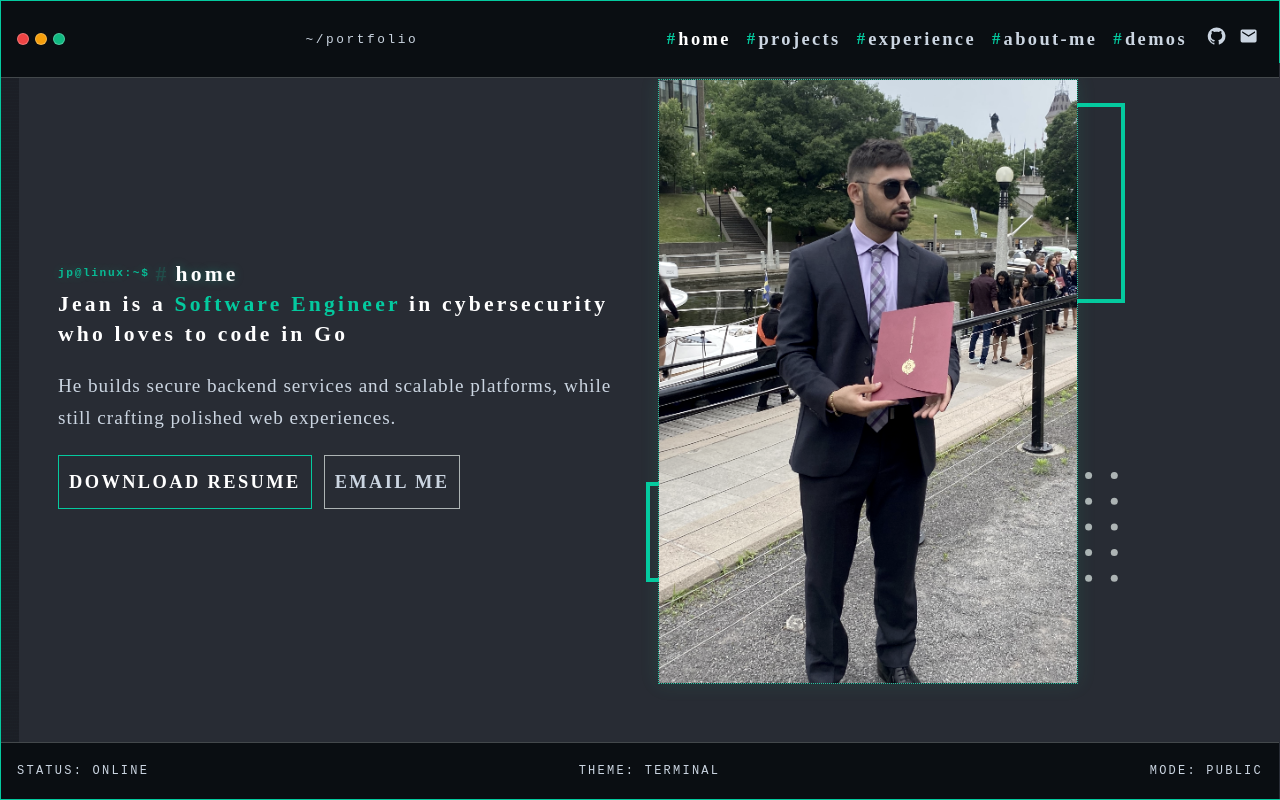
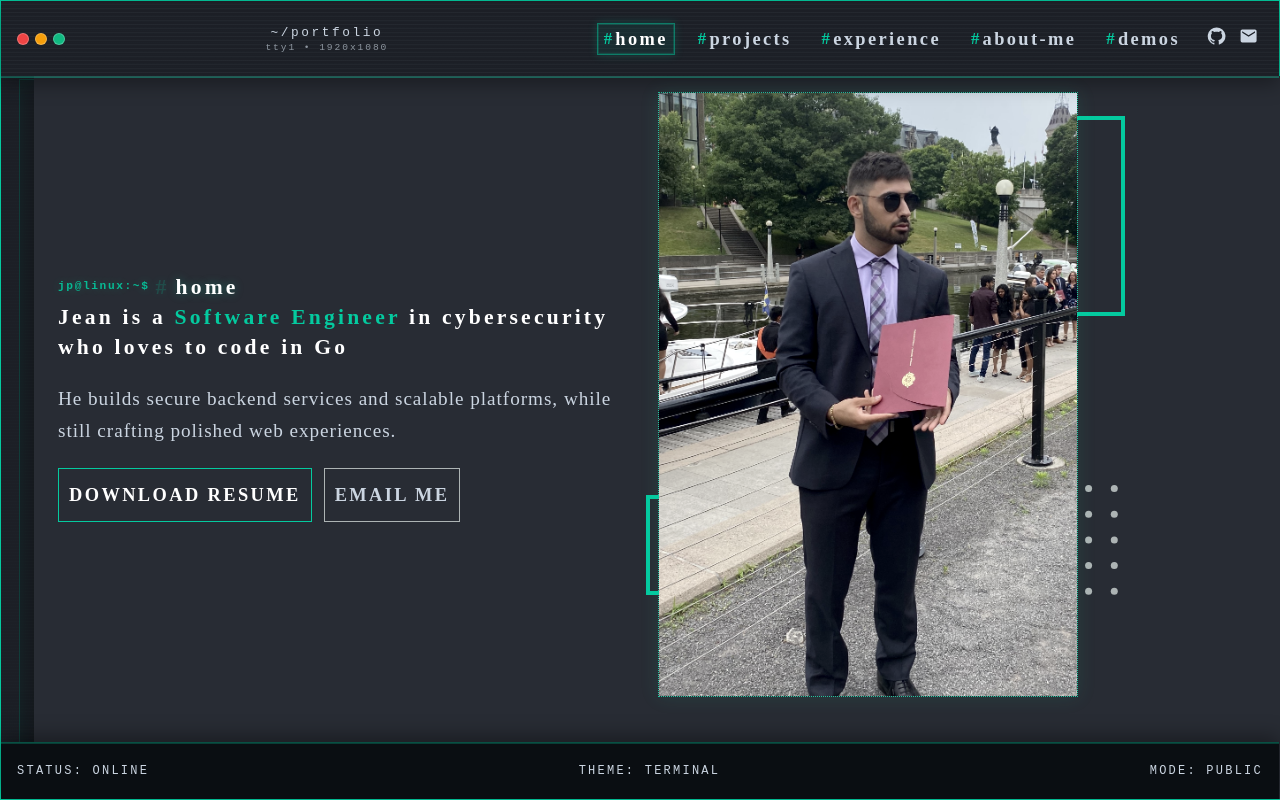
Before and after one commit to EuBeans/portfolio, a React (Create React App) app: page /#/ in a window 1280 px wide. Built offline with nearby package versions, Linux system fonts and the light colour scheme; a web font is replaced by a local one.

Commit message:
Enhance terminal header and nav styling

```diff
--- a/src/App.css
+++ b/src/App.css
@@ -205,9 +205,18 @@
   display: flex;
   align-items: center;
   justify-content: space-between;
-  border-bottom: 1px solid rgba(173, 180, 180, 0.35);
+  border-bottom: 1px solid rgba(4, 202, 159, 0.35);
   padding: 10px 16px;
-  background: #0a0e12;
+  background: linear-gradient(180deg, rgba(20, 24, 30, 0.95), rgba(10, 14, 18, 0.95));
+  background-image:
+    repeating-linear-gradient(
+      0deg,
+      rgba(255, 255, 255, 0.03),
+      rgba(255, 255, 255, 0.03) 1px,
+      transparent 1px,
+      transparent 4px
+    );
+  box-shadow: inset 0 -1px 0 rgba(4, 202, 159, 0.25), 0 6px 18px rgba(0, 0, 0, 0.35);
   height: var(--terminal-header-height);
   top: 0;
   left: 0;
@@ -238,6 +247,18 @@
   font-size: 0.8rem;
   letter-spacing: 0.16rem;
   text-transform: lowercase;
+  display: flex;
+  flex-direction: column;
+  align-items: center;
+  gap: 2px;
+}
+.terminal-title-text {
+  display: inline-flex;
+}
+.terminal-title-meta {
+  font-size: 0.6rem;
+  letter-spacing: 0.12rem;
+  color: rgba(203, 213, 225, 0.65);
 }
 .terminal-actions {
   display: flex;
@@ -277,8 +298,13 @@
   width: 100%;
   max-width: 1300px;
   margin: 0 auto;
+  padding: 12px 14px;
+  background: rgba(10, 14, 18, 0.3);
+  border: 1px solid rgba(4, 202, 159, 0.2);
+  box-shadow: inset 0 0 18px rgba(4, 202, 159, 0.08);
   overflow-wrap: anywhere;
   word-break: break-word;
+  box-sizing: border-box;
 }
 .terminal-body-content > :not(.terminal-body-bg) {
   position: relative;
@@ -294,7 +320,7 @@
   display: flex;
   align-items: center;
   justify-content: space-between;
-  border-top: 1px solid rgba(173, 180, 180, 0.35);
+  border-top: 1px solid rgba(4, 202, 159, 0.35);
   padding: 8px 16px;
   background: #0a0e12;
   font-family: "Dina", monospace;
@@ -302,6 +328,7 @@
   letter-spacing: 0.14rem;
   color: #cbd5e1;
   text-transform: uppercase;
+  box-shadow: inset 0 1px 0 rgba(4, 202, 159, 0.25), 0 -6px 18px rgba(0, 0, 0, 0.35);
   height: var(--terminal-footer-height);
   bottom: 0;
   left: 0;
@@ -352,6 +379,29 @@
   letter-spacing: 0.18rem;
   animation: pulse-glow 2.2s ease-in-out infinite;
 }
+.terminal-nav-link {
+  position: relative;
+  border: 1px solid transparent;
+  padding: 2px 6px;
+}
+.terminal-nav-link:hover {
+  animation: nav-flicker 0.16s steps(2) 1;
+  text-shadow: 0 0 8px rgba(4, 202, 159, 0.35);
+}
+.terminal-nav-link::after {
+  content: "";
+  position: absolute;
+  left: 6px;
+  right: 6px;
+  bottom: -4px;
+  height: 1px;
+  background: rgba(4, 202, 159, 0.35);
+  opacity: 0;
+  transition: opacity 0.15s ease;
+}
+.terminal-nav-link:hover::after {
+  opacity: 1;
+}
 
 @keyframes pulse-glow {
   0%, 100% {
@@ -361,6 +411,28 @@
   50% {
     opacity: 1;
     box-shadow: 0 0 14px rgba(4, 202, 159, 0.25);
+  }
+}
+.terminal-nav-link--active {
+  border-color: rgba(4, 202, 159, 0.5);
+  background: rgba(4, 202, 159, 0.08);
+  box-shadow: inset 0 0 0 1px rgba(4, 202, 159, 0.2), 0 0 10px rgba(4, 202, 159, 0.2);
+}
+@keyframes nav-flicker {
+  0% {
+    opacity: 0.6;
+  }
+  50% {
+    opacity: 1;
+  }
+  100% {
+    opacity: 0.85;
+  }
+}
+
+@media (max-width: 720px) {
+  .terminal-title-meta {
+    display: none;
   }
 }
 .terminal-cursor {
--- a/src/components/molecules/NavBar.tsx
+++ b/src/components/molecules/NavBar.tsx
@@ -82,6 +82,7 @@ const list = () => (
                 to={route.path}
                 variant="body2"
                 onClick={toggleDrawer(false)}
+                className={`terminal-nav-link${location.pathname === route.path ? " terminal-nav-link--active" : ""}`}
                 sx={[
                   styleNavLink,
                   {
@@ -119,6 +120,7 @@ const list = () => (
             to={route.path}
             variant="body2"
             onClick={toggleDrawer(false)}
+            className={`terminal-nav-link${location.pathname === route.path ? " terminal-nav-link--active" : ""}`}
             sx={[
               styleNavLink,
               {
--- a/src/components/molecules/TerminalPanel.tsx
+++ b/src/components/molecules/TerminalPanel.tsx
@@ -28,7 +28,10 @@ const TerminalPanel = (props: TerminalPanelProps) => {
             <span className="terminal-light terminal-light-yellow" />
             <span className="terminal-light terminal-light-green" />
           </Box>
-          <Box className="terminal-title">{title}</Box>
+          <Box className="terminal-title">
+            <span className="terminal-title-text">{title}</span>
+            <span className="terminal-title-meta">tty1 • 1920x1080</span>
+          </Box>
           <Box className="terminal-actions">
             {headerContent}
           </Box>
```
